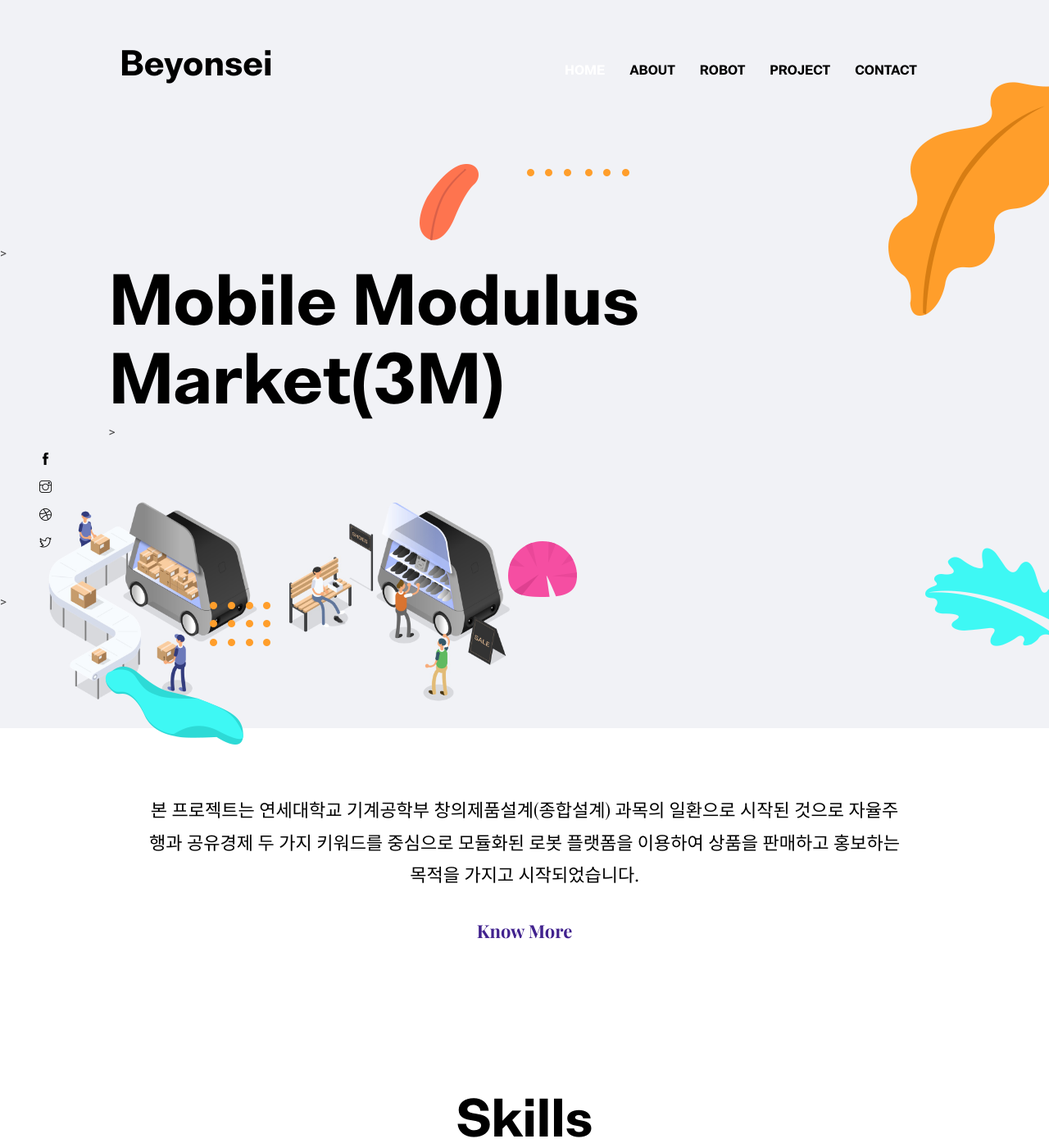
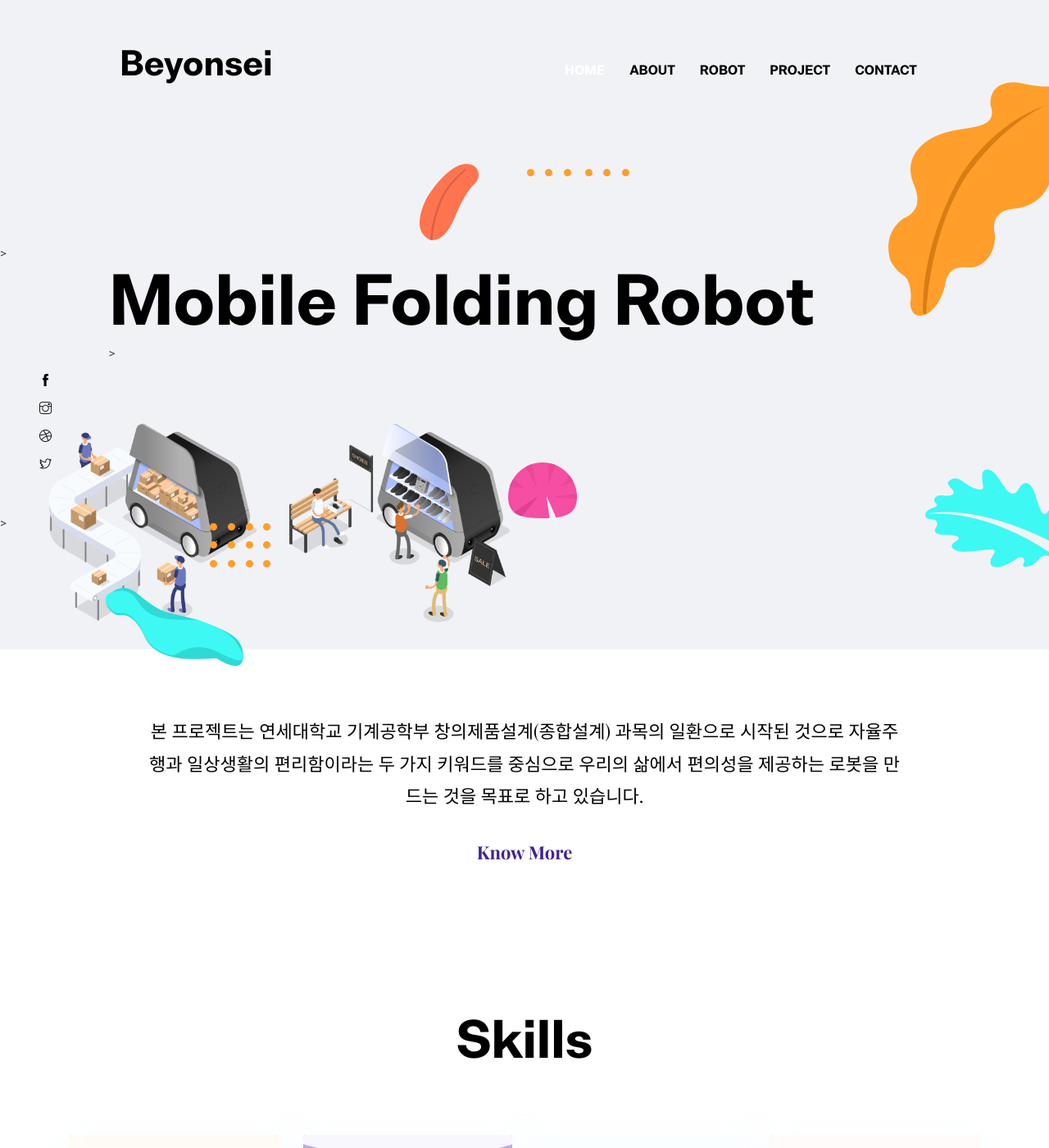
Before and after one commit to ybkim95/MEU4300-01, a Jekyll site: the page built from index.html, in a window 1280 px wide and 1400 px high. Shown: the whole window at 82% size. Built offline with Jekyll 4.4.1, drawn with Linux system fonts in a browser that asks for light colours.

Commit message:
2020-10-20 v 0.4.3

```diff
--- a/_data/settings.yml
+++ b/_data/settings.yml
@@ -38,7 +38,7 @@ disqus-identifier: # Add your shortname for Disqus Comment. For example mr-brown
 # Hero Section
 
 hero:
-  hero-title: Mobile Modulus Market(3M)
+  hero-title: Mobile Folding Robot
 
 social:
 - {icon: "ti-facebook", link: "#"}
@@ -52,7 +52,7 @@ social:
 
 # About Section
 blurb:
-   본 프로젝트는 연세대학교 기계공학부 창의제품설계(종합설계) 과목의 일환으로 시작된 것으로 자율주행과 공유경제 두 가지 키워드를 중심으로 모듈화된 로봇 플랫폼을 이용하여 상품을 판매하고 홍보하는 목적을 가지고 시작되었습니다.
+   본 프로젝트는 연세대학교 기계공학부 창의제품설계(종합설계) 과목의 일환으로 시작된 것으로 자율주행과 일상생활의 편리함이라는 두 가지 키워드를 중심으로 우리의 삶에서 편의성을 제공하는 로봇을 만드는 것을 목표로 하고 있습니다.
 
 blurb-btn-link: '/meu4300-01/about'
 blurb-btn-name: know more
```
